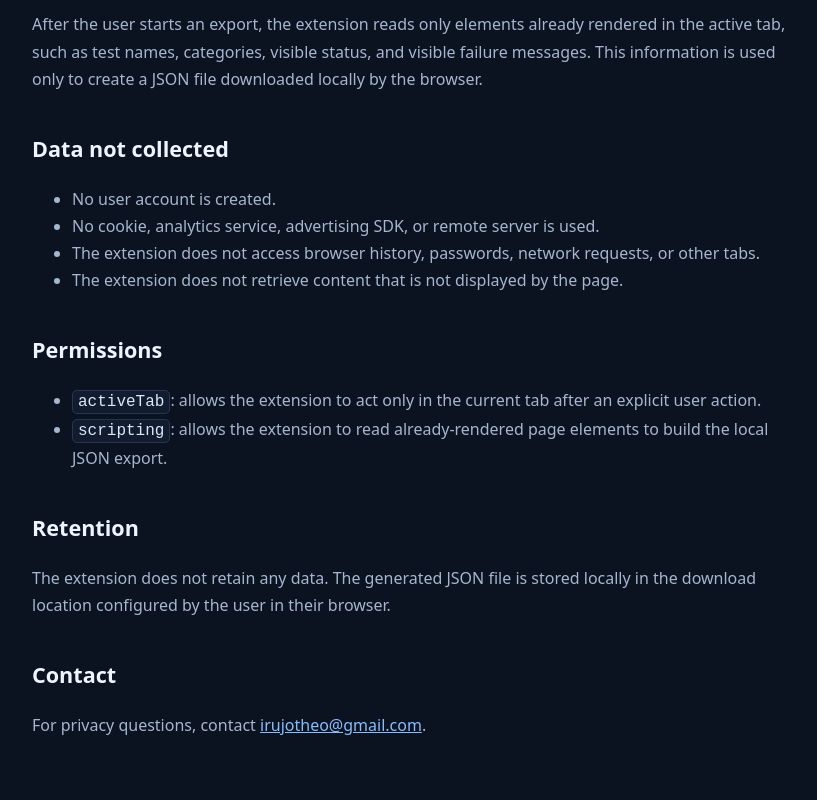
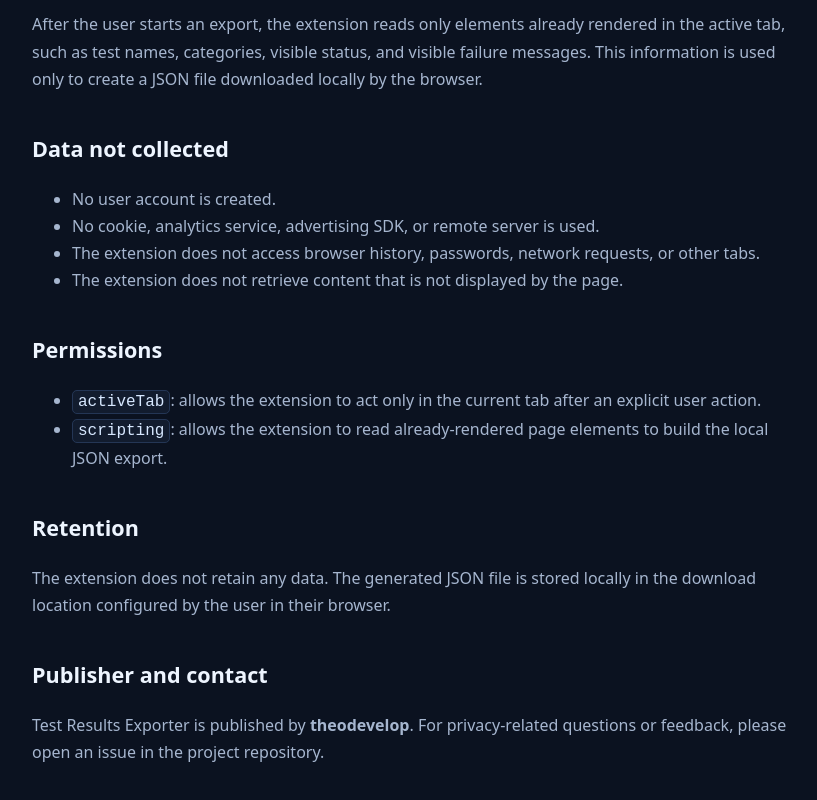
Before and after one commit to theodevelop/test-results-exporter, a browser extension: page docs/privacy.html in a window 1280 px wide. Shown: the part 451-1251 px from the top of the page, without its empty margins (228-1045 px from the left). Drawn offline with Linux system fonts and the light colour scheme.

Commit message:
docs: add privacy policy pages

```diff
--- a/docs/privacy.html
+++ b/docs/privacy.html
@@ -46,8 +46,8 @@
     <h2>Retention</h2>
     <p>The extension does not retain any data. The generated JSON file is stored locally in the download location configured by the user in their browser.</p>
 
-    <h2>Contact</h2>
-    <p>For privacy questions, contact <a href="mailto:irujotheo@gmail.com">irujotheo@gmail.com</a>.</p>
+    <h2>Publisher and contact</h2>
+    <p>Test Results Exporter is published by <strong>theodevelop</strong>. For privacy-related questions or feedback, please open an issue in the project repository.</p>
   </main>
 </body>
 </html>
```
Also changed, not shown: docs/index.html (+1 -1 lines), README.md.
